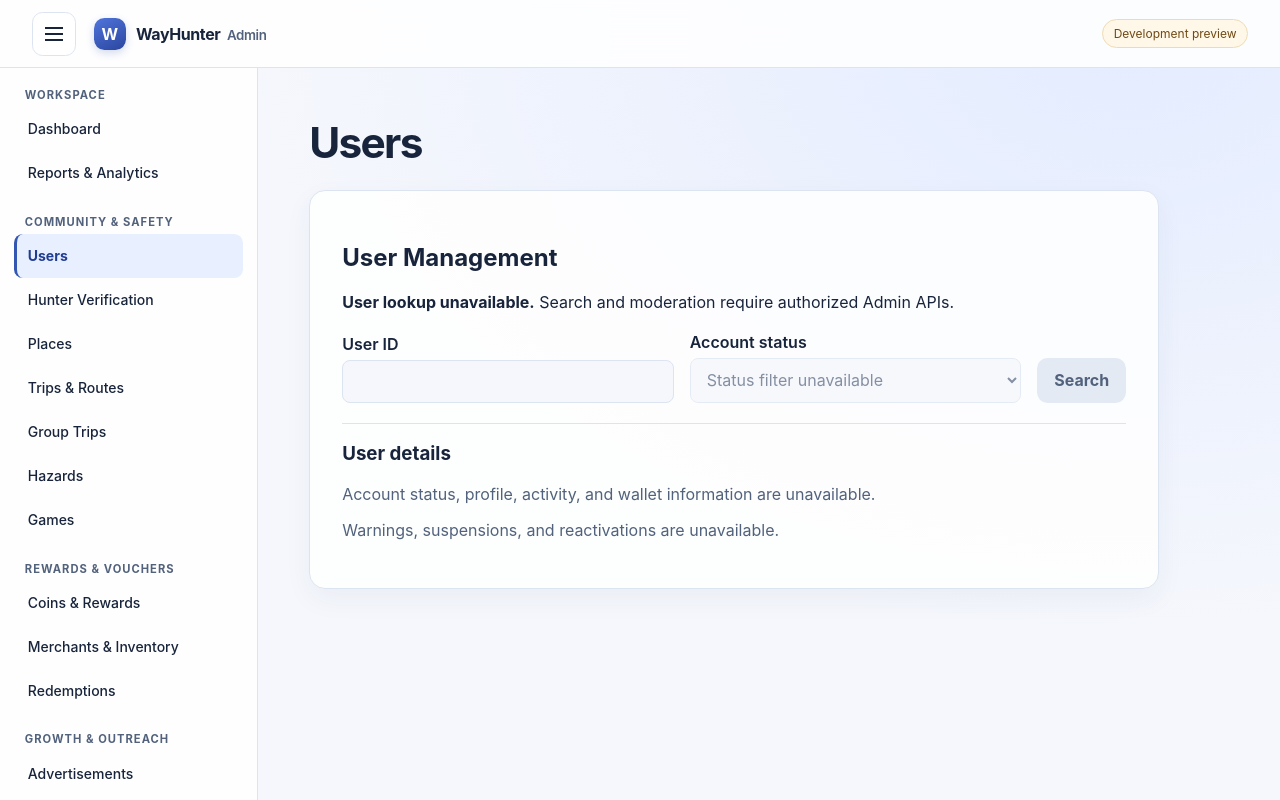
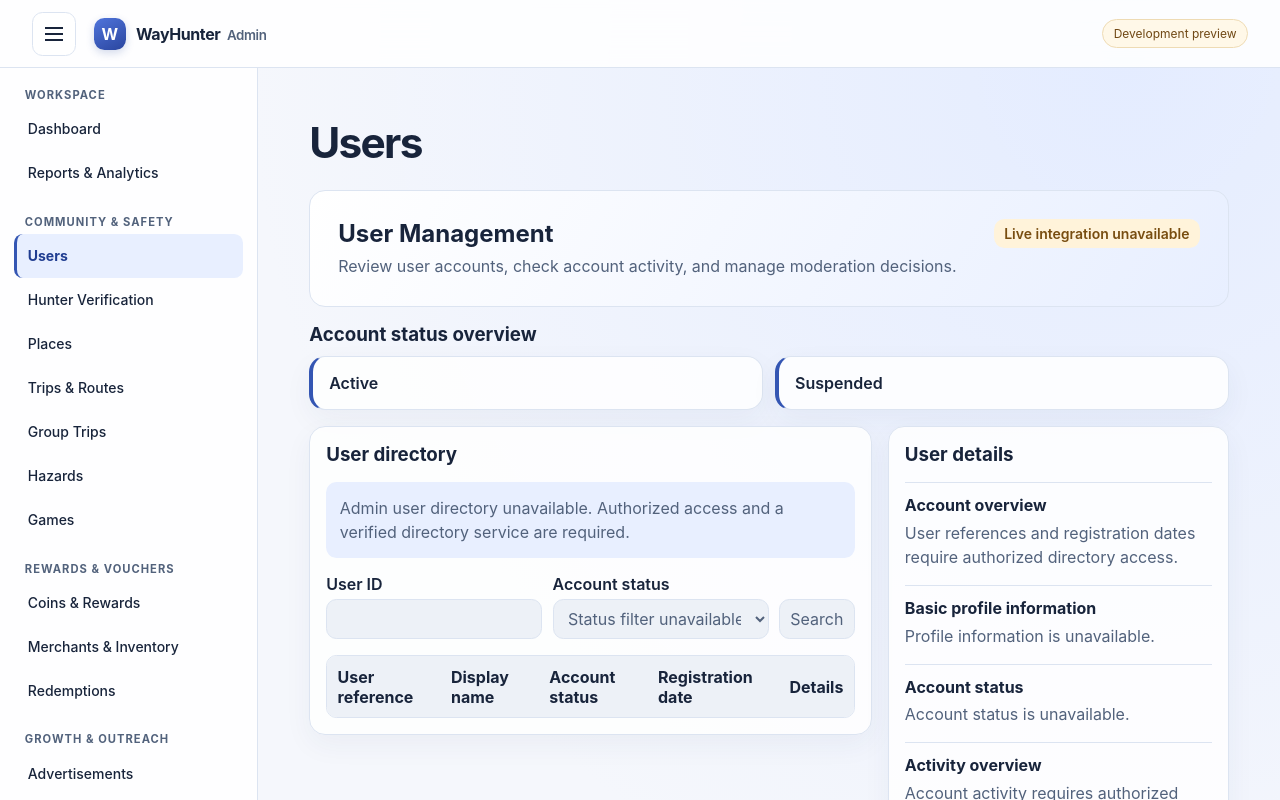
Before and after one commit to naanga7peru/Wayhunter_mobile_application_admindashboard_angular, an Angular app: page /preview/users in a window 1280 px wide. Shown: the top 800 px of the page. Built offline with nearby package versions, Linux system fonts and the light colour scheme.

Commit message:
feat(admin): build User Management UI foundation

```diff
--- /dev/null
+++ b/src/app/features/users/users.page.html
@@ -0,0 +1,89 @@
+<section class="workspace" aria-labelledby="users-title">
+  <header class="hero">
+    <div>
+      <h2 id="users-title">User Management</h2>
+      <p>Review user accounts, check account activity, and manage moderation decisions.</p>
+    </div>
+    <span class="availability">Live integration unavailable</span>
+  </header>
+
+  <section aria-labelledby="users-overview-title">
+    <h3 id="users-overview-title">Account status overview</h3>
+    <ul class="stages" role="list" aria-labelledby="users-overview-title">
+      @for (status of accountStatuses; track status) {
+        <li class="card">{{ status }}</li>
+      }
+    </ul>
+  </section>
+
+  <div class="review-grid">
+    <section class="card panel" aria-labelledby="users-directory-title">
+      <h3 id="users-directory-title">User directory</h3>
+      <p class="directory-state" id="user-search-status" role="status">
+        {{ directoryMessages[directoryState] }}
+      </p>
+      <form aria-labelledby="users-directory-title" aria-describedby="user-search-status"
+            (submit)="$event.preventDefault()">
+        <fieldset disabled>
+          <div>
+            <label for="user-search-id">User ID</label>
+            <input id="user-search-id" type="search" autocomplete="off" required>
+          </div>
+          <div>
+            <label for="user-search-status-filter">Account status</label>
+            <select id="user-search-status-filter"><option>Status filter unavailable</option></select>
+          </div>
+          <button type="submit">Search</button>
+        </fieldset>
+      </form>
+
+      <div class="table-scroll" role="region" aria-label="User directory table" tabindex="0">
+        <table aria-labelledby="users-directory-title" aria-describedby="user-search-status">
+          <thead>
+            <tr>
+              <th scope="col">User reference</th>
+              <th scope="col">Display name</th>
+              <th scope="col">Account status</th>
+              <th scope="col">Registration date</th>
+              <th scope="col">Details</th>
+            </tr>
+          </thead>
+          <tbody></tbody>
+        </table>
+      </div>
+    </section>
+
+    <section class="card panel" aria-labelledby="user-details-title">
+      <h3 id="user-details-title">User details</h3>
+      <div class="detail">
+        <h4>Account overview</h4>
+        <p>User references and registration dates require authorized directory access.</p>
+      </div>
+      <div class="detail">
+        <h4>Basic profile information</h4>
+        <p>Profile information is unavailable.</p>
+      </div>
+      <div class="detail">
+        <h4>Account status</h4>
+        <p>Account status is unavailable.</p>
+      </div>
+      <div class="detail">
+        <h4>Activity overview</h4>
+        <p>Account activity requires authorized access to user details.</p>
+      </div>
+      <div class="detail">
+        <h4>Moderation history</h4>
+        <p>Moderation history requires access to protected audit records.</p>
+      </div>
+      <div class="detail">
+        <h4 id="user-actions-title">Account actions</h4>
+        <p id="user-actions-status">Warnings, suspensions, and reactivations require authorized Admin APIs and an audit trail.</p>
+        <div class="actions" role="group" aria-labelledby="user-actions-title" aria-describedby="user-actions-status">
+          <button type="button" disabled>Issue warning</button>
+          <button type="button" disabled>Suspend account</button>
+          <button type="button" disabled>Reactivate account</button>
+        </div>
+      </div>
+    </section>
+  </div>
+</section>
--- /dev/null
+++ b/src/app/features/users/users.page.scss
@@ -0,0 +1,160 @@
+:host {
+  display: block;
+  min-width: 0;
+}
+
+.workspace, .panel {
+  display: grid;
+  gap: 1rem;
+  min-width: 0;
+}
+
+.hero {
+  display: flex;
+  flex-wrap: wrap;
+  justify-content: space-between;
+  align-items: flex-start;
+  gap: .75rem 1rem;
+  padding: clamp(1rem, 3vw, 1.75rem);
+  border: 1px solid var(--line);
+  border-radius: var(--radius-panel);
+  background: linear-gradient(120deg, var(--surface), var(--wash));
+}
+
+h2, h3, h4, p {
+  margin: 0;
+}
+
+p {
+  color: var(--muted);
+  line-height: 1.5;
+}
+
+.hero p, .detail p {
+  margin-top: .35rem;
+}
+
+.availability {
+  padding: .35rem .65rem;
+  border-radius: var(--radius-control);
+  background: var(--warning-bg);
+  color: var(--warning-ink);
+  font-size: .875rem;
+  font-weight: 600;
+}
+
+.stages {
+  display: grid;
+  grid-template-columns: repeat(auto-fit, minmax(min(100%, 9rem), 1fr));
+  gap: .75rem;
+  margin: .65rem 0 0;
+  padding: 0;
+  list-style: none;
+}
+
+.card {
+  padding: 1rem;
+  border: 1px solid var(--line);
+  border-radius: var(--radius-panel);
+  background: var(--glass);
+  box-shadow: var(--panel-shadow);
+}
+
+.stages li {
+  border-inline-start: .25rem solid var(--accent);
+  font-weight: 600;
+}
+
+.review-grid {
+  display: grid;
+  grid-template-columns: minmax(0, 1.65fr) minmax(0, 1fr);
+  align-items: start;
+  gap: 1rem;
+}
+
+fieldset, .actions {
+  display: flex;
+  flex-wrap: wrap;
+  align-items: end;
+  gap: .65rem;
+}
+
+fieldset {
+  min-width: 0;
+  margin: 0;
+  padding: 0;
+  border: 0;
+}
+
+fieldset div {
+  flex: 1 1 10rem;
+  min-width: 0;
+}
+
+label {
+  display: block;
+  margin-bottom: .35rem;
+  font-weight: 600;
+}
+
+input, select, button {
+  min-height: 2.5rem;
+  padding: .45rem .65rem;
+  border: 1px solid var(--line);
+  border-radius: var(--radius-control);
+  font: inherit;
+}
+
+input, select {
+  width: 100%;
+}
+
+input:disabled, select:disabled, button:disabled {
+  background: var(--neutral-bg);
+  color: var(--muted);
+  opacity: 1;
+  cursor: not-allowed;
+}
+
+.table-scroll {
+  overflow-x: auto;
+  border: 1px solid var(--line);
+  border-radius: var(--radius-control);
+}
+
+.table-scroll:focus-visible {
+  outline: 2px solid var(--accent);
+  outline-offset: 2px;
+}
+
+table {
+  width: 100%;
+  border-collapse: collapse;
+}
+
+th {
+  padding: .65rem;
+  text-align: start;
+  background: var(--neutral-bg);
+}
+
+.directory-state {
+  padding: .85rem;
+  border-radius: var(--radius-control);
+  background: var(--wash);
+}
+
+.detail {
+  padding-block-start: .75rem;
+  border-block-start: 1px solid var(--line);
+}
+
+.actions {
+  margin-top: .75rem;
+}
+
+@media (max-width: 64rem) {
+  .review-grid {
+    grid-template-columns: minmax(0, 1fr);
+  }
+}
--- a/src/app/features/users/users.page.ts
+++ b/src/app/features/users/users.page.ts
@@ -1,45 +1,21 @@
 import { Component } from '@angular/core';
+
+const directoryMessages = {
+  unavailable: 'Admin user directory unavailable. Authorized access and a verified directory service are required.',
+  loading: 'Loading the user directory…',
+  empty: 'The user directory contains no accounts.',
+  error: 'The user directory could not be loaded.',
+  'no-results': 'No accounts match the current search and filters.',
+} as const;
 
 @Component({
   standalone: true,
   selector: 'wayhunter-users-page',
-  template: `
-    <section class="pane" aria-labelledby="users-title">
-      <h2 id="users-title">User Management</h2>
-      <p id="user-search-status">
-        <strong>User lookup unavailable.</strong> Search and moderation require authorized Admin APIs.
-      </p>
-      <form aria-label="User search" aria-describedby="user-search-status"
-            (submit)="$event.preventDefault()">
-        <fieldset disabled>
-          <div>
-            <label for="user-search-id">User ID</label>
-            <input id="user-search-id" type="search" autocomplete="off" required>
-          </div>
-          <div>
-            <label for="user-search-status-filter">Account status</label>
-            <select id="user-search-status-filter">
-              <option>Status filter unavailable</option>
-            </select>
-          </div>
-          <button type="submit">Search</button>
-        </fieldset>
-      </form>
-      <section class="details" aria-labelledby="user-details-title">
-        <h3 id="user-details-title">User details</h3>
-        <p>Account status, profile, activity, and wallet information are unavailable.</p>
-        <p>Warnings, suspensions, and reactivations are unavailable.</p>
-      </section>
-    </section>
-  `,
-  styles: `
-    fieldset { display: flex; align-items: end; flex-wrap: wrap; gap: 1rem; padding: 0; margin: 1.25rem 0; border: 0; }
-    fieldset div { flex: 1 1 12rem; min-width: 0; }
-    label { display: block; margin-bottom: .35rem; font-weight: 600; }
-    input, select { width: 100%; padding: .65rem .75rem; border: 1px solid var(--line); border-radius: .5rem; background: #f5f7fc; color: var(--muted); font: inherit; }
-    button:disabled { background: #e4eaf4; color: var(--muted); cursor: not-allowed; }
-    .details { border-top: 1px solid var(--line); }
-    .details p { color: var(--muted); }
-  `,
+  templateUrl: './users.page.html',
+  styleUrl: './users.page.scss',
 })
-export class UsersPage {}
+export class UsersPage {
+  protected readonly accountStatuses = ['Active', 'Suspended'];
+  protected readonly directoryState: keyof typeof directoryMessages = 'unavailable';
+  protected readonly directoryMessages = directoryMessages;
+}
```
Also changed, not shown: 1 other file (tests, documents, lock files or other folders).
